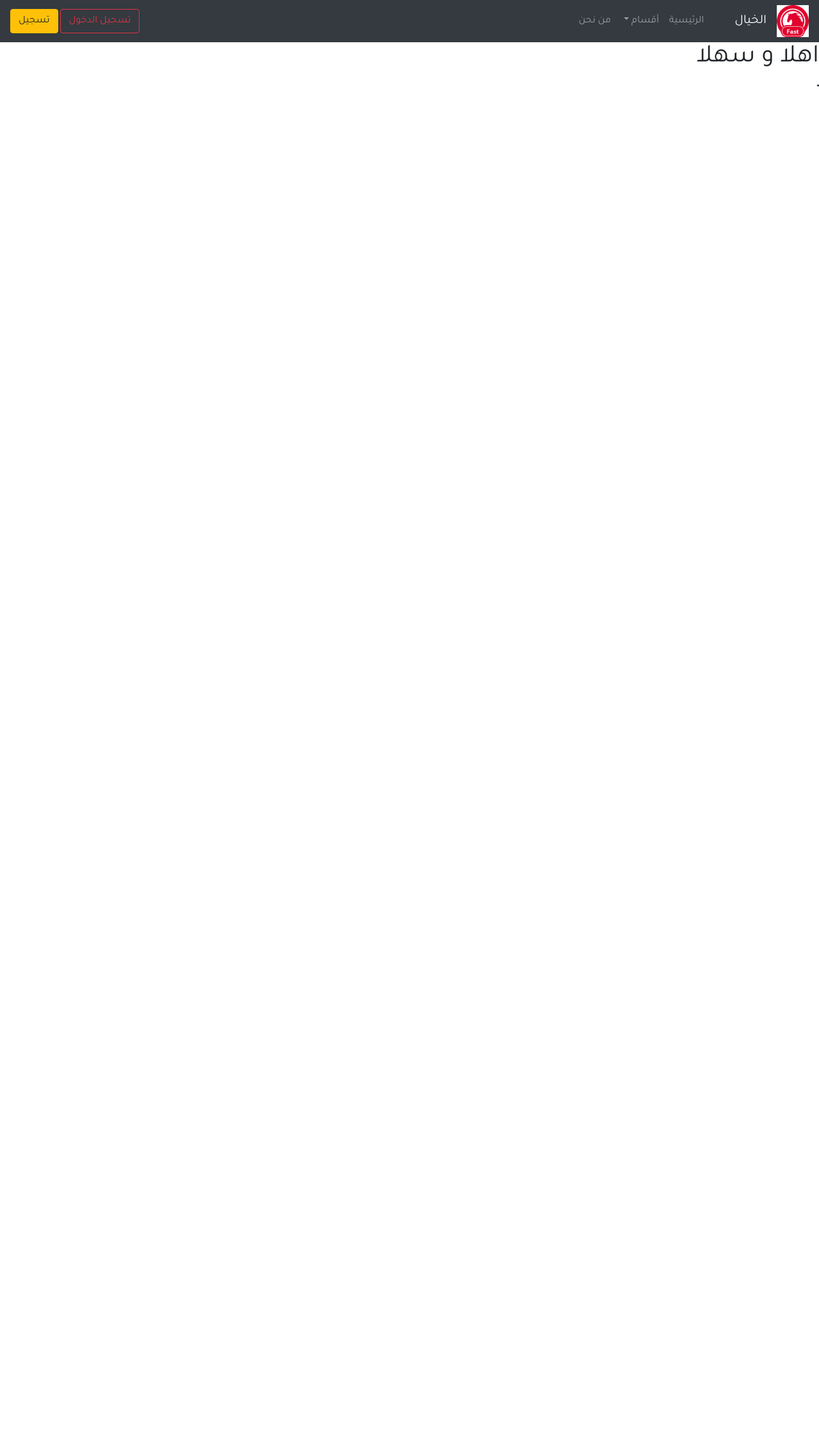
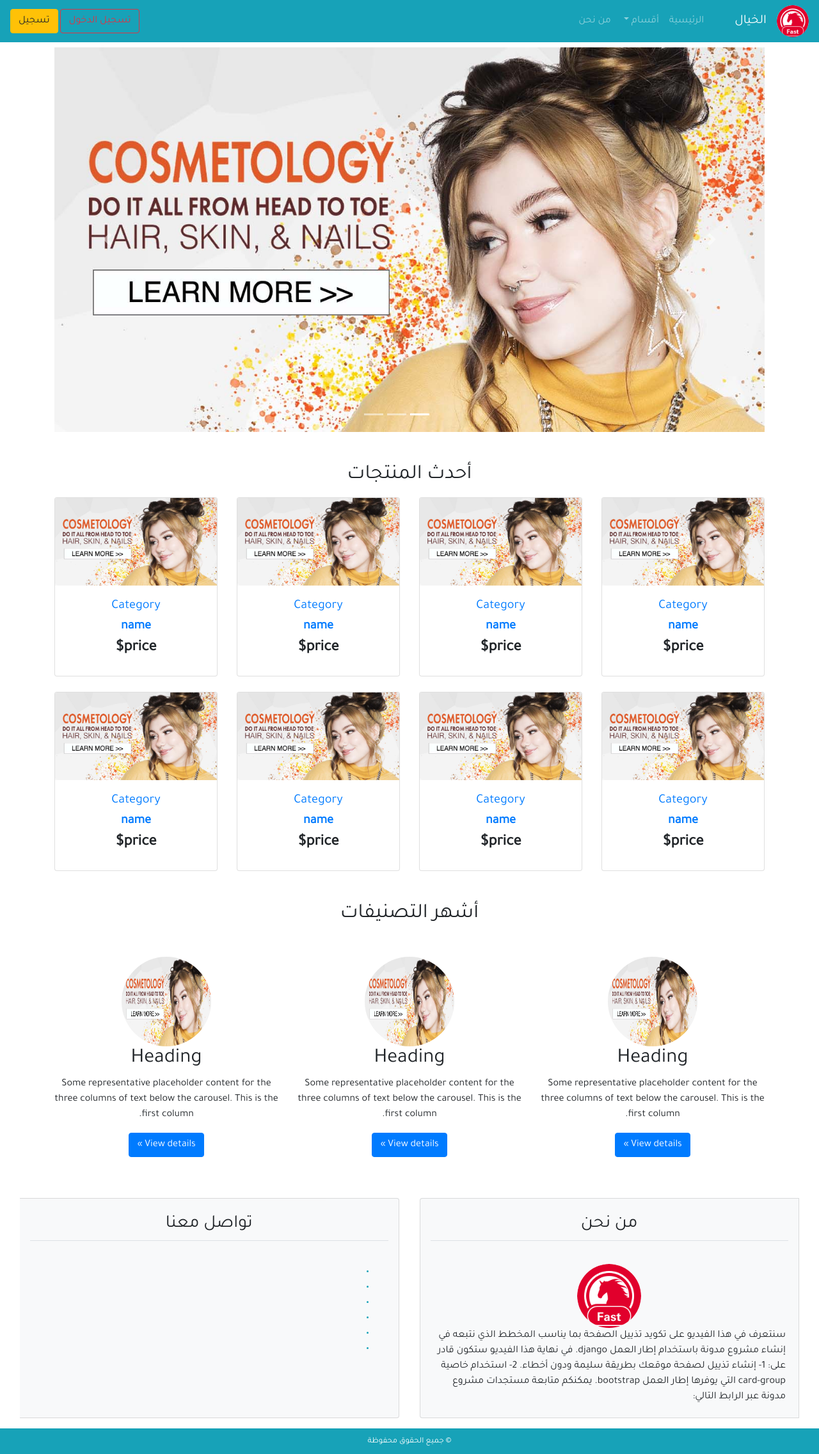
Before and after one commit to MohamedAskar2020/Ecommerce-django-ar, a Django app: page / in a window 1280 px wide. Shown: the whole page at 64% size. Before the commit the page ends 135 px from the top, so only its background shows below. Run offline with Django 4.2, Linux system fonts and the light colour scheme; some libraries are stand-ins or nearby versions.

Commit message:
home page , cards , footer

```diff
--- /dev/null
+++ b/projects/templates/card.html
@@ -0,0 +1,44 @@
+        {% load static %}
+        <div class="col-lg-3 col-md-6 mb-4">
+
+          <!--Card-->
+          <div class="card">
+            <!--Card image-->
+
+            <div class="view overlay">
+              <img
+                class="card-img-top product_img"
+                style="max-height: 142px"
+                src="{% static 'images/slider1.jpg' %}"
+                alt="Card image cap"
+              />
+              <a>
+                <div class="mask rgba-white-slight"></div>
+              </a>
+            </div>
+            <!--Card image-->
+
+            <!--Card content-->
+            <div class="card-body text-center">
+              <!--Category & Title-->
+              <a href="" class="grey-text">
+                <h5>Category</h5>
+              </a>
+              <h5>
+                <strong>
+                  <a
+                    href=""
+                    class="dark-grey-text"
+                    >name
+                  </a>
+                </strong>
+              </h5>
+
+              <h4 class="font-weight-bold blue-text">
+                <strong>price$</strong>
+              </h4>
+            </div>
+            <!--Card content-->
+          </div>
+          <!--Card-->
+        </div>
--- /dev/null
+++ b/projects/templates/footer.html
@@ -0,0 +1,50 @@
+{% load static %}
+<footer>
+    <div class="container-fluid">
+        <div class="row">
+            <div class="col-md">
+                <div class="card-group mt-3">
+                    <div class="card m-3 bg-light">
+                        <h3 class="card-title text-center border-bottom p-2 m-3">
+                            من نحن
+                        </h3>
+                        <div class="card-body">
+                            <div class="text-center">
+                                <img src="{% static 'images/khyl.png' %}" class="bd-placeholder-img rounded-circle" width="100" height="100"</img>
+                            </div>
+                            سنتعرف في هذا الفيديو على تكويد تذييل الصفحة بما يناسب المخطط الذي نتبعه في إنشاء مشروع مدونة باستخدام إطار العمل django.
+
+                            في نهاية هذا الفيديو ستكون قادر على:
+                            1- إنشاء تذييل لصفحة موقعك بطريقة سليمة ودون أخطاء.
+                            2- استخدام خاصية card-group التي يوفرها إطار العمل bootstrap.
+
+                            يمكنكم متابعة مستجدات مشروع مدونة عبر الرابط التالي:
+                        </div>
+                    </div>
+                    <div class="card m-3 bg-light">
+                        <h3 class="card-title text-center border-bottom p-2 m-3">
+                            تواصل معنا
+                        </h3>
+                        <div class="card-body text-center">
+                            <ul>
+                            <a class="text-info" href="#"><li class="fab fa-facebook fa-2x"></li></a>
+                            <a class="text-info" href="#"><li class="fab fa-twitter fa-2x"></li></a>
+                            <a class="text-info" href="#"><li class="fab fa-instagram fa-2x"></li></a>
+                            <a class="text-info" href="#"><li class="fab fa-linkedin fa-2x"></li></a>
+                            <a class="text-info" href="#"><li class="fab fa-youtube fa-2x"></li></a>
+                            <a class="text-info" href="#"><li class="fab fa-telegram fa-2x"></li></a>
+                            </ul>
+                        </div>
+                    </div>
+                </div>
+            </div>
+        </div>
+        <div class="row bg-info p-2">
+            <div class="col-md text-center">
+                <small class="text-white">&copy; جميع الحقوق محفوظة</small>
+            </div>
+
+        </div>
+    </div>
+
+</footer>
--- a/projects/templates/navbar.html
+++ b/projects/templates/navbar.html
@@ -1,7 +1,7 @@
 {% load static %}
 <header>
-        <nav class="navbar navbar-expand-lg navbar-dark bg-dark">
-            <img src="{% static 'images/khyl.png' %}" style="width:50px; height:50px" alt="شعار">
+    <nav class="navbar navbar-expand-lg navbar-dark bg-info">
+            <img class="bd-placeholder-img rounded-circle" src="{% static 'images/khyl.png' %}" style="width:50px; height:50px" alt="شعار">
             <a class="navbar-brand" href="#">الخيال</a>
             <button class="navbar-toggler" type="button" data-toggle="collapse" data-target="#navbarSupportedContent" aria-controls="navbarSupportedContent" aria-expanded="false" aria-label="Toggle navigation">
                 <span class="navbar-toggler-icon"></span>
@@ -48,5 +48,4 @@
                 </div> {% endcomment %}
             </div>
     </nav>
-
 </header>
--- a/projects/templates/product/home.html
+++ b/projects/templates/product/home.html
@@ -2,9 +2,90 @@
 {% load static %}
 {% block content %}
 <body>
-    {% include 'navbar.html' %}
-    <h1>اهلا و سهلا</h1>
-    <li class="fab fa-facebook"></li>
-<i class="fas fa-home"></i>
+{% include 'navbar.html' %}
+<!-- carousel Start -->
+<div class="container mt-2">
+    <div id="carouselExampleIndicators" class="carousel slide" data-ride="carousel">
+        <ol class="carousel-indicators">
+            <li data-target="#carouselExampleIndicators" data-slide-to="0" class="active"></li>
+            <li data-target="#carouselExampleIndicators" data-slide-to="1"></li>
+            <li data-target="#carouselExampleIndicators" data-slide-to="2"></li>
+        </ol>
+        <div class="carousel-inner">
+            <div class="carousel-item active">
+            <img src="{% static 'images/slider1.jpg' %}" class="d-block w-100" alt="...">
+            </div>
+            <div class="carousel-item">
+            <img src="{% static 'images/slider1.jpg' %}" class="d-block w-100" alt="...">
+            </div>
+            <div class="carousel-item">
+            <img src="{% static 'images/slider1.jpg' %}" class="d-block w-100" alt="...">
+            </div>
+        </div>
+        <a class=" btn carousel-control-prev" type="button" data-target="#carouselExampleIndicators" data-slide="prev">
+            <span class="carousel-control-prev-icon" aria-hidden="true"></span>
+            <span class="sr-only">Previous</span>
+        </a>
+        <a class=" btn carousel-control-next" type="button" data-target="#carouselExampleIndicators" data-slide="next">
+            <span class="carousel-control-next-icon" aria-hidden="true"></span>
+            <span class="sr-only">Next</span>
+        </a>
+    </div>
+</div>
+<!-- carousel End -->
+<main class="mt-5">
+    <h2 class="mt-3 mb-3 text-center">أحدث المنتجات</h2>
+  <div class="container mynav">
+    <!--Section: Products v.3-->
+    <section class="text-center mb-4">
+      <!--Grid row-->
+      <div class="row wow fadeIn">
+        <!--Grid column-->
+        {% include 'card.html' %}
+        {% include 'card.html' %}
+        {% include 'card.html' %}
+        {% include 'card.html' %}
+        {% include 'card.html' %}
+        {% include 'card.html' %}
+        {% include 'card.html' %}
+        {% include 'card.html' %}
+      </div>
+      <!--Grid row-->
+    </section>
+    <!-- pagination Start -->
+
+    <!-- pagination End -->
+    <h2 class="text-center">أشهر التصنيفات</h2>
+    <div class="row text-center mt-5 mb-3">
+
+      <div class="col-lg-4">
+        <img src="{% static 'images/slider1.jpg' %}" class="bd-placeholder-img rounded-circle" width="140" height="140"</img>
+
+        <h2>Heading</h2>
+        <p>Some representative placeholder content for the three columns of text below the carousel. This is the first column.</p>
+        <p><a class="btn btn-primary" href="#">View details &raquo;</a></p>
+      </div><!-- /.col-lg-4 -->
+      <div class="col-lg-4">
+        <img src="{% static 'images/slider1.jpg' %}" class="bd-placeholder-img rounded-circle" width="140" height="140"</img>
+
+        <h2>Heading</h2>
+        <p>Some representative placeholder content for the three columns of text below the carousel. This is the first column.</p>
+        <p><a class="btn btn-primary" href="#">View details &raquo;</a></p>
+      </div><!-- /.col-lg-4 -->
+      <div class="col-lg-4">
+        <img src="{% static 'images/slider1.jpg' %}" class="bd-placeholder-img rounded-circle" width="140" height="140"</img>
+
+        <h2>Heading</h2>
+        <p>Some representative placeholder content for the three columns of text below the carousel. This is the first column.</p>
+        <p><a class="btn btn-primary" href="#">View details &raquo;</a></p>
+      </div><!-- /.col-lg-4 -->
+
+
+    </div><!-- /.row -->
+    </div>
+
+
+</main>
+{% include 'footer.html' %}
 </body>
 {% endblock content %}
```
